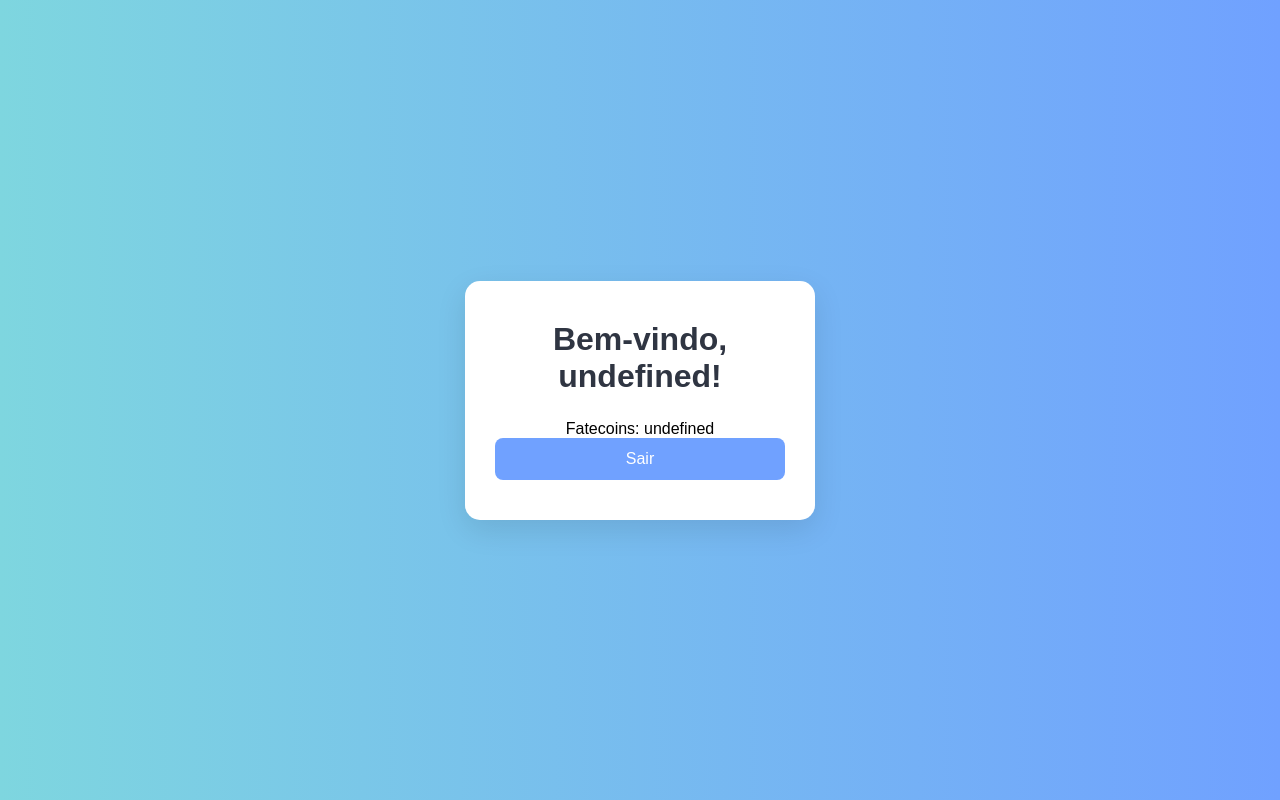
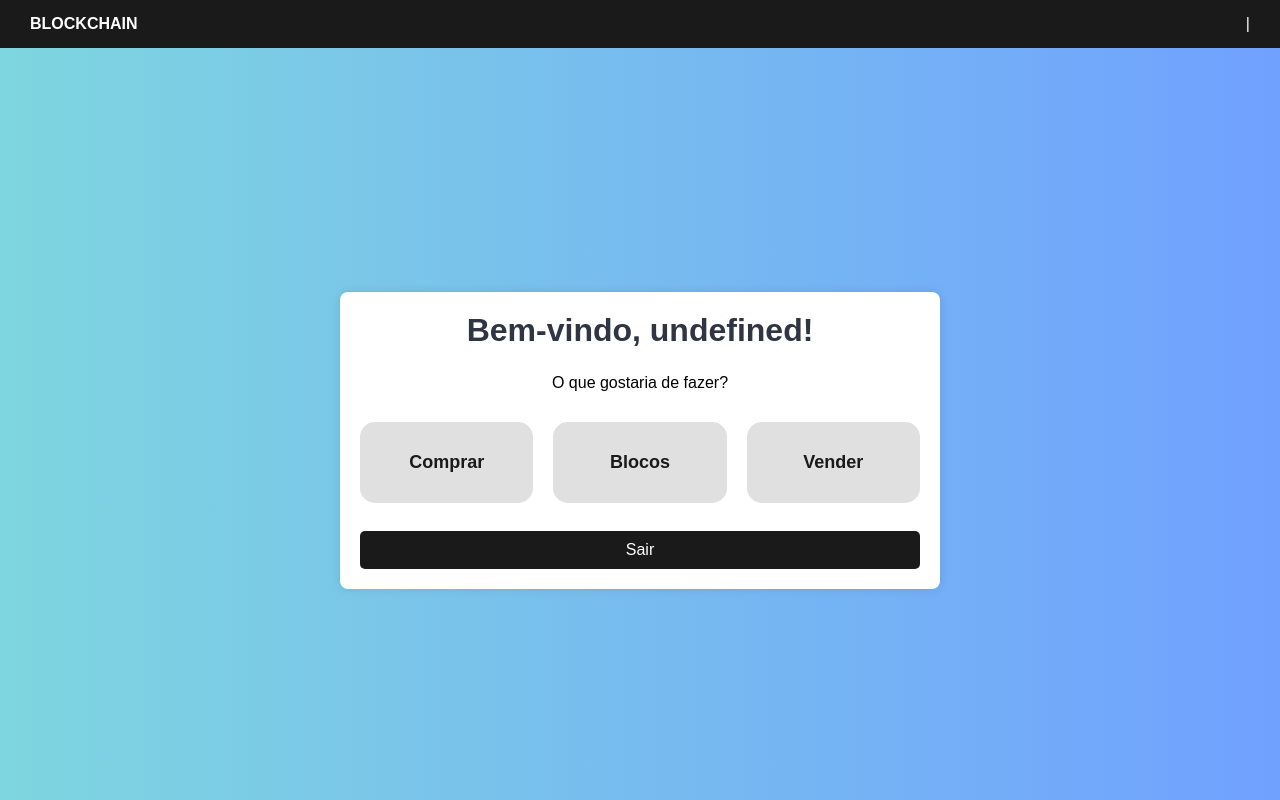
Before and after one commit to Pedryn/Blockchain, a plain HTML site: page front/home.html in a window 1280 px wide. Drawn offline with Linux system fonts and the light colour scheme; sample sign-in values are in the browser's storage.

Commit message:
pagina home

```diff
--- a/front/home.html
+++ b/front/home.html
@@ -5,11 +5,108 @@
   <meta name="viewport" content="width=device-width, initial-scale=1.0"/>
   <title>Home</title>
   <link rel="stylesheet" href="style.css">
+  <style>
+    * {
+      margin: 0;
+      padding: 0;
+      box-sizing: border-box;
+    }
+
+    body {
+      font-family: Arial, sans-serif;
+      background-color: #f5f5f5;
+    }
+
+    /* Navbar fixa no topo */
+    .navbar {
+      position: fixed;
+      top: 0;
+      left: 0;
+      width: 100%;
+      background-color: #1a1a1a;
+      color: white;
+      display: flex;
+      justify-content: space-between;
+      align-items: center;
+      padding: 15px 30px;
+      z-index: 1000;
+    }
+
+    /* Espaço no conteúdo para não ficar atrás da navbar */
+    .login-container {
+      margin-top: 80px;
+      padding: 20px;
+      max-width: 600px;
+      margin-left: auto;
+      margin-right: auto;
+      background-color: white;
+      border-radius: 8px;
+      box-shadow: 0 0 10px rgba(0,0,0,0.1);
+    }
+
+    button {
+      padding: 10px 20px;
+      background-color: #1a1a1a;
+      color: white;
+      border: none;
+      border-radius: 5px;
+      cursor: pointer;
+    }
+
+    button:hover {
+      background-color: #333;
+    }
+
+    .menu-grid {
+  display: flex;
+  gap: 20px;
+  margin-top: 30px;
+  justify-content: space-between;
+  flex-wrap: wrap;
+}
+
+.menu-card {
+  flex: 1;
+  min-width: 100px;
+  background-color: #e0e0e0;
+  color: #1a1a1a;
+  text-align: center;
+  padding: 30px 20px;
+  border-radius: 15px;
+  text-decoration: none;
+  font-size: 18px;
+  font-weight: bold;
+  transition: all 0.3s ease;
+  margin-bottom: 5%;
+}
+
+.menu-card:hover {
+  background-color: #cfcfcf;
+  transform: scale(1.05);
+}
+  </style>
 </head>
 <body>
+
+  <!-- NAVBAR -->
+  <div class="navbar">
+    <div><strong>BLOCKCHAIN</strong></div>
+    <div>
+      <span id="user-reais"></span> |
+      <span id="user-fatecoins"></span>
+    </div>
+  </div>
+
+  <!-- CONTEÚDO -->
   <div class="login-container" id="user-info">
     <h1>Bem-vindo, <span id="user-name"></span>!</h1>
-    <p id="user-role"></p>
+    <p>O que gostaria de fazer?</p>
+    <div class="menu-grid">
+      <a href="compra.html" class="menu-card">Comprar</a>
+      <a href="blocos.html" class="menu-card">Blocos</a>
+      <a href="venda.html" class="menu-card">Vender</a>
+    </div>
+
     <button onclick="logout()">Sair</button>
   </div>
 
@@ -20,7 +117,9 @@
       window.location.href = "index.html";
     } else {
       document.getElementById("user-name").innerText = user.nome;
-      document.getElementById("user-role").innerText = "Fatecoins: " + user.fatecoins;
+      document.getElementById("user-role").innerText = "Perfil: " + user.role;
+      document.getElementById("user-reais").innerText = "R$ " + parseFloat(user.reais || 0).toFixed(2);
+      document.getElementById("user-fatecoins").innerText = "Fatecoins: " + user.fatecoins;
     }
 
     function logout() {
@@ -28,5 +127,6 @@
       window.location.href = "index.html";
     }
   </script>
+
 </body>
 </html>
```
Also changed, not shown: front/blocos.html (added), front/compra.html (added), front/venda.html (added).
